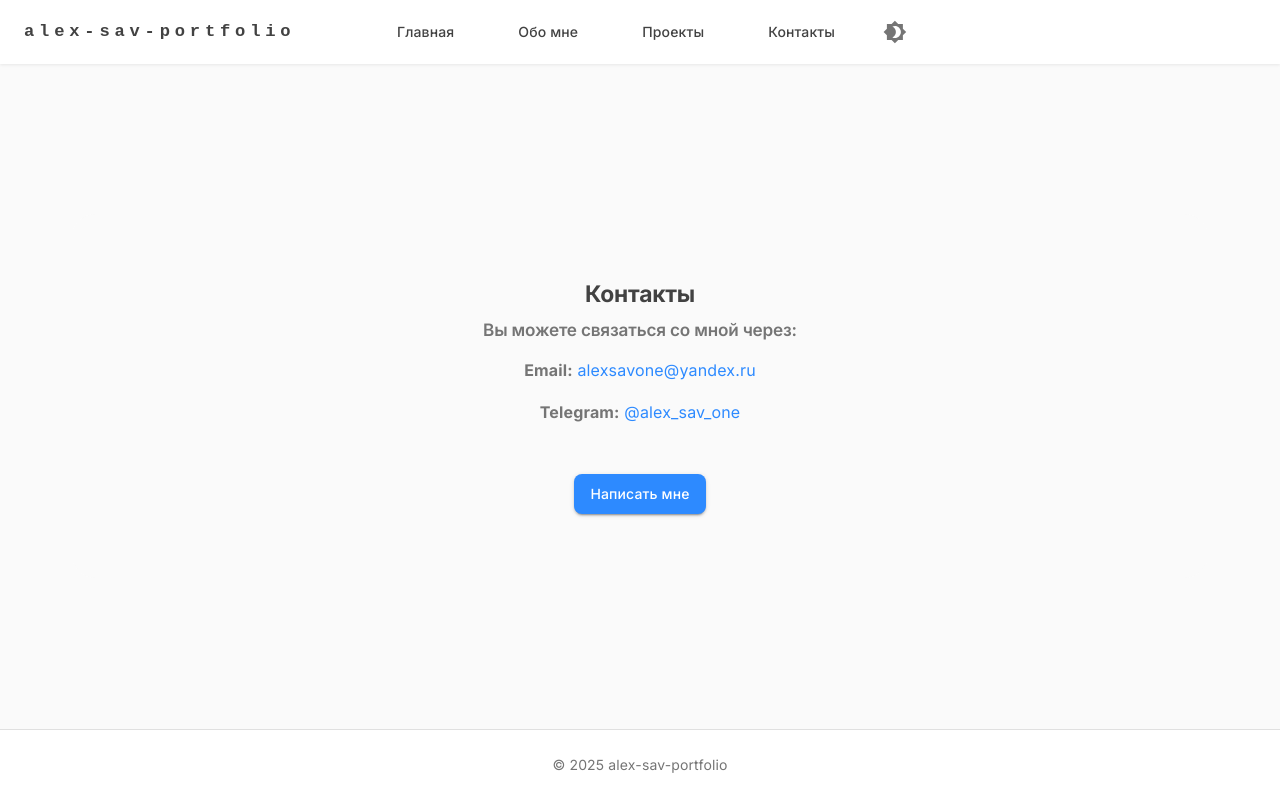
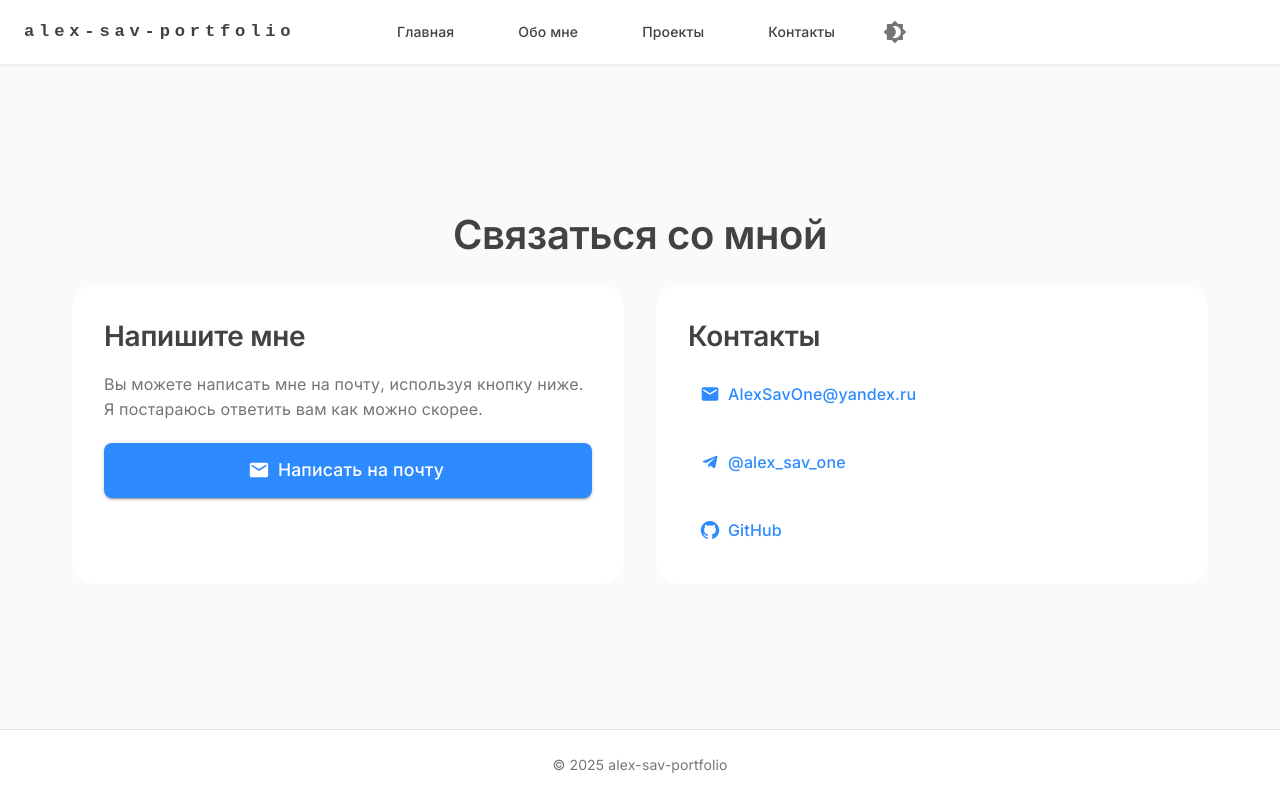
Before and after one commit to AlexSavOne/alex-sav-portfolio, a React (Vite) app: page /alex-sav-portfolio/contact in a window 1280 px wide. Built offline with nearby package versions, Linux system fonts and the light colour scheme.

Commit message:
feat: обновлен раздел контактов с улучшенной функциональностью почты

```diff
--- a/src/features/contact/ContactSection.tsx
+++ b/src/features/contact/ContactSection.tsx
@@ -1,56 +1,140 @@
 // src/features/contact/ContactSection.tsx
 import React from "react";
-import { Box, Typography, Link, Button } from "@mui/material";
+import { Box, Typography, Grid, Paper, Button, Stack } from "@mui/material";
+import { motion } from "framer-motion";
+import EmailIcon from "@mui/icons-material/Email";
+import TelegramIcon from '@mui/icons-material/Telegram';
+import GitHubIcon from "@mui/icons-material/GitHub";
 
 export default function ContactSection() {
+  const mailtoLink = `mailto:AlexSavOne@yandex.ru?subject=Сообщение с портфолио&body=Здравствуйте!%0A%0AЯ хотел(а) бы связаться с вами.%0A%0AС уважением,`;
+
   return (
-    <Box
+    <Box>
+      <motion.div
+        initial={{ opacity: 0, y: 20 }}
+        animate={{ opacity: 1, y: 0 }}
+        transition={{ duration: 0.5 }}
+      >
+        <Typography
+          variant="h3"
+          component="h2"
+          gutterBottom
           sx={{
-        py: 8,
-        textAlign: "center",
-        backgroundColor: "background.default",
+            fontSize: { xs: '1.75rem', sm: '2rem', md: '2.5rem' },
+            mb: { xs: 2, sm: 3 },
+            textAlign: 'center',
+          }}
+        >
+          Связаться со мной
+        </Typography>
+      </motion.div>
+
+      <Grid container spacing={{ xs: 2, sm: 3, md: 4 }}>
+        <Grid item xs={12} md={6}>
+          <Paper
+            elevation={0}
+            sx={{
+              p: { xs: 2, sm: 3, md: 4 },
+              height: '100%',
+              backgroundColor: 'background.paper',
               borderRadius: 2,
             }}
           >
-      <Typography variant="h4" gutterBottom fontWeight="bold">
-        Контакты
+            <Typography
+              variant="h5"
+              gutterBottom
+              sx={{
+                fontSize: { xs: '1.25rem', sm: '1.5rem', md: '1.75rem' },
+                mb: { xs: 1.5, sm: 2 },
+              }}
+            >
+              Напишите мне
             </Typography>
-      <Typography variant="h6" color="text.secondary" gutterBottom>
-        Вы можете связаться со мной через:
+            <Stack spacing={{ xs: 2, sm: 2.5 }}>
+              <Typography variant="body1" color="text.secondary" sx={{ mb: 2 }}>
+                Вы можете написать мне на почту, используя кнопку ниже. Я постараюсь ответить вам как можно скорее.
               </Typography>
-      <Box sx={{ mt: 2 }}>
-        <Typography variant="body1" color="text.secondary" paragraph>
-          <strong>Email:</strong>{" "}
-          <Link
-            href="mailto:alexsavone@yandex.ru"
-            color="primary"
-            underline="none"
-          >
-            alexsavone@yandex.ru
-          </Link>
-        </Typography>
-        <Typography variant="body1" color="text.secondary" paragraph>
-          <strong>Telegram:</strong>{" "}
-          <Link
-            href="https://t.me/alex_sav_one"
-            color="primary"
-            underline="none"
-          >
-            @alex_sav_one
-          </Link>
-        </Typography>
-      </Box>
               <Button
                 variant="contained"
                 color="primary"
-        href="mailto:alexsavone@yandex.ru"
+                size="large"
+                startIcon={<EmailIcon />}
+                href={mailtoLink}
                 sx={{
-          mt: 4,
-          textTransform: "none",
+                  mt: { xs: 1, sm: 2 },
+                  py: { xs: 1, sm: 1.5 },
+                  fontSize: { xs: '1rem', sm: '1.1rem' },
                 }}
               >
-        Написать мне
+                Написать на почту
               </Button>
+            </Stack>
+          </Paper>
+        </Grid>
+
+        <Grid item xs={12} md={6}>
+          <Paper
+            elevation={0}
+            sx={{
+              p: { xs: 2, sm: 3, md: 4 },
+              height: '100%',
+              backgroundColor: 'background.paper',
+              borderRadius: 2,
+              display: 'flex',
+              flexDirection: 'column',
+              justifyContent: 'center',
+            }}
+          >
+            <Typography
+              variant="h5"
+              gutterBottom
+              sx={{
+                fontSize: { xs: '1.25rem', sm: '1.5rem', md: '1.75rem' },
+                mb: { xs: 1.5, sm: 2 },
+              }}
+            >
+              Контакты
+            </Typography>
+            <Stack spacing={{ xs: 2, sm: 3 }}>
+              <Button
+                startIcon={<EmailIcon />}
+                href={mailtoLink}
+                sx={{
+                  justifyContent: 'flex-start',
+                  fontSize: { xs: '0.9rem', sm: '1rem' },
+                }}
+              >
+                AlexSavOne@yandex.ru
+              </Button>
+              <Button
+                startIcon={<TelegramIcon />}
+                href="https://t.me/alex_sav_one"
+                target="_blank"
+                rel="noopener noreferrer"
+                sx={{
+                  justifyContent: 'flex-start',
+                  fontSize: { xs: '0.9rem', sm: '1rem' },
+                }}
+              >
+                @alex_sav_one
+              </Button>
+              <Button
+                startIcon={<GitHubIcon />}
+                href="https://github.com/your-username"
+                target="_blank"
+                rel="noopener noreferrer"
+                sx={{
+                  justifyContent: 'flex-start',
+                  fontSize: { xs: '0.9rem', sm: '1rem' },
+                }}
+              >
+                GitHub
+              </Button>
+            </Stack>
+          </Paper>
+        </Grid>
+      </Grid>
     </Box>
   );
 }
```
Lines whose indentation alone changed are shown as unchanged.
